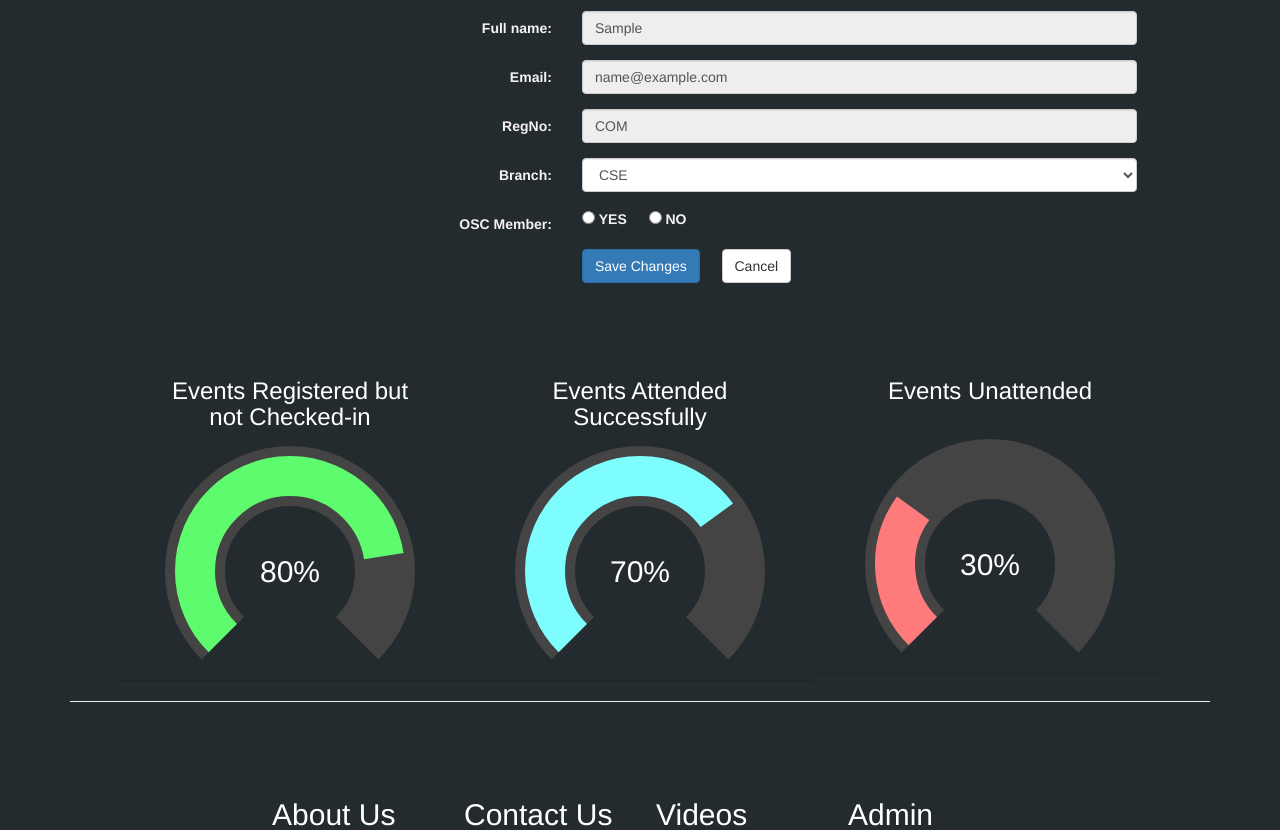
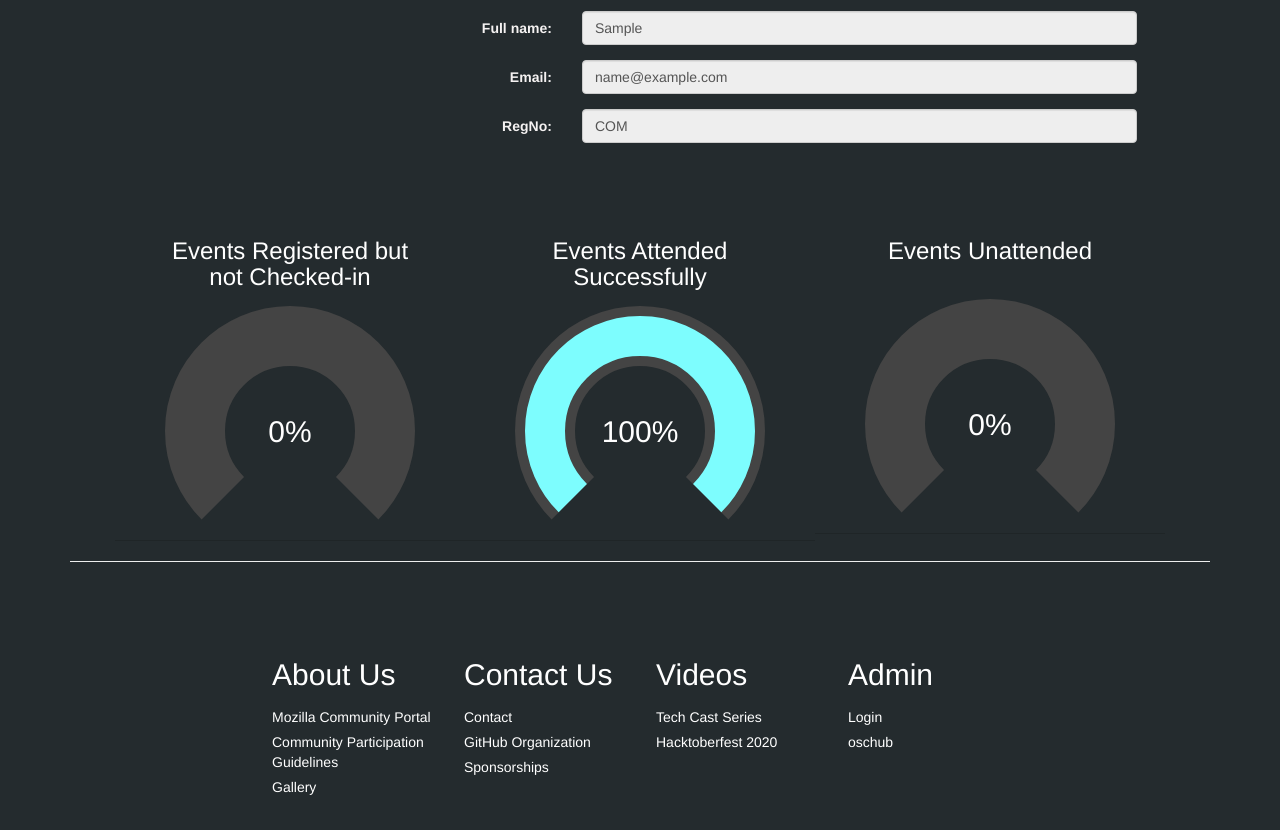
Before and after one commit to osc-vitap/oschub, a Django app: page /profile/ in a window 1280 px wide. Shown: the part 216-1046 px from the top of the page. Run offline with Django 3.2, Linux system fonts and the light colour scheme; a user stored in the database is signed in; tables that the repository leaves empty hold one stand-in row (values such as "Sample post"); some libraries are stand-ins or nearby versions.

Commit message:
completed userprofile stats - views.py - removed previous context variables - add three new variables - stat1 % of event registered but not attended - stat2 % of event registered and attended - stat3 % of event not registered and not attended

```diff
--- a/accounts/templates/accounts/userprofile.html
+++ b/accounts/templates/accounts/userprofile.html
@@ -44,7 +44,7 @@
               <input class="form-control" type="text" value="{{user_regno}}" readonly>
             </div>
           </div>
-
+            <!--
           <div class="form-group">
             <label class="col-lg-3 control-label">Branch:</label>
             <div class="col-lg-8">
@@ -78,7 +78,7 @@
               <input type="reset" class="btn btn-default" value="Cancel">
             </div>
           </div>
-
+            -->
         </form>
       </div>
     </div>
@@ -91,7 +91,7 @@
           <div class="example" >
               <h3>Events Registered but <br /> not Checked-in</h3>
               <div class="js-radial counter radial"
-                  data-finnish="80"
+                  data-finnish="{{stat1}}"
                   data-speed="26"
                   data-append="%"
                   data-color="#5EFB6E"
@@ -105,17 +105,20 @@
           <div class="example">
               <h3>Events Attended <br /> Successfully</h3>
               <div class="js-radial counter radial"
-                  data-finnish="70"
+                  data-finnish="{{stat2}}"
                   data-speed="26"
-                  data-countanim="false"
+                   data-append="%"
                   data-color="#7DFDFE">
-                  <div class="display"><span class="count">70</span><span class="decorator">%</span></div>
+                  <div class="display">
+                      <span class="count">0</span>
+                      <span class="decorator">%</span>
+                  </div>
               </div>
           </div>
           <div class="example">
               <h3>Events Unattended </h3><br />
               <div class="js-radial counter radial"
-                  data-finnish="30"
+                  data-finnish="{{stat3}}"
                   data-speed="26"
                   data-append="%"
                   data-color="#FF9999"
--- a/accounts/views.py
+++ b/accounts/views.py
@@ -18,26 +18,13 @@ class Profile(TemplateView):
         context = self.get_context_data(object=self.object)
 
         Quary1 = EventUserData.objects.filter(studentEmail=request.user.email)
-        all = []
-        attended = []
-        not_attended = []
-        for i in Quary1:
-            Quary2 = Event.objects.get(eventName=i.eventName)
-            all.append({"eventName": i.eventName, "eventDate": Quary2.eventDate})
-            if i.studentCheckedIn:
-                attended.append(
-                    {"eventName": i.eventName, "eventDate": Quary2.eventDate}
-                )
-            else:
-                not_attended.append(
-                    {"eventName": i.eventName, "eventDate": Quary2.eventDate}
-                )
-        context["events"] = all
-        context["events_attended"] = attended
-        context["event_not_attended"] = not_attended
-        context["total_events"] = len(all)
-        context["total_events_attended"] = len(attended)
-        context["total_event_not_attended"] = len(not_attended)
+        Quary2 = EventUserData.objects.filter(studentEmail=request.user.email,studentCheckedIn=True)
+        Quary3 = EventUserData.objects.filter(studentEmail=request.user.email, studentCheckedIn=False)
+        Quary4 = Event.objects.all()
+
+        context["stat1"] = (len(Quary3)/len(Quary1))*100
+        context["stat2"] = (len(Quary2)/len(Quary1))*100
+        context["stat3"] = (len(Quary3)/len(Quary4))*100
         context["user_regno"] = request.user.email.split(".")[1].split("@")[0].upper()
         return self.render_to_response(context)
 
```
